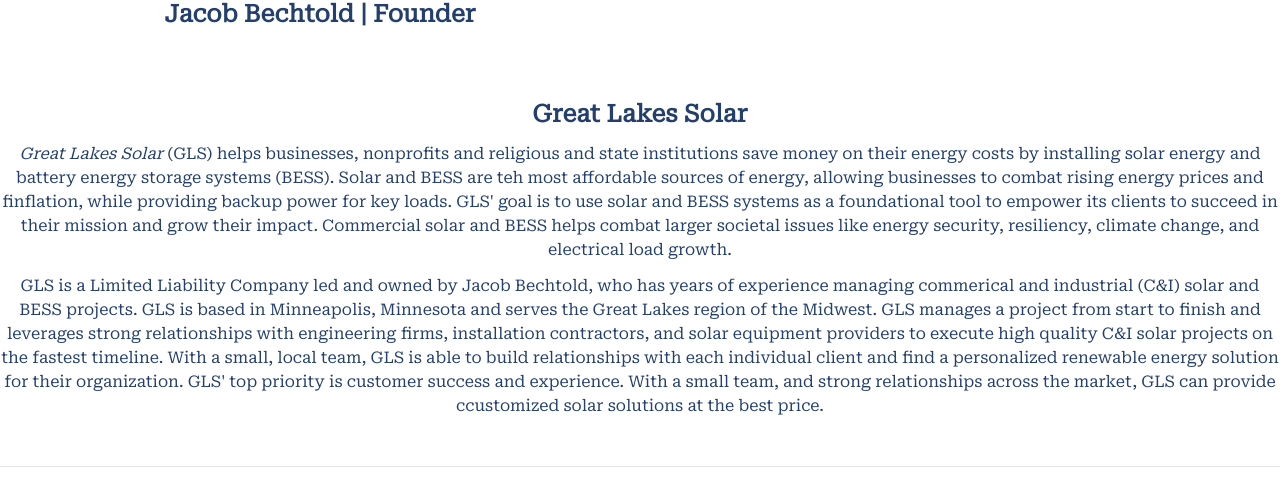
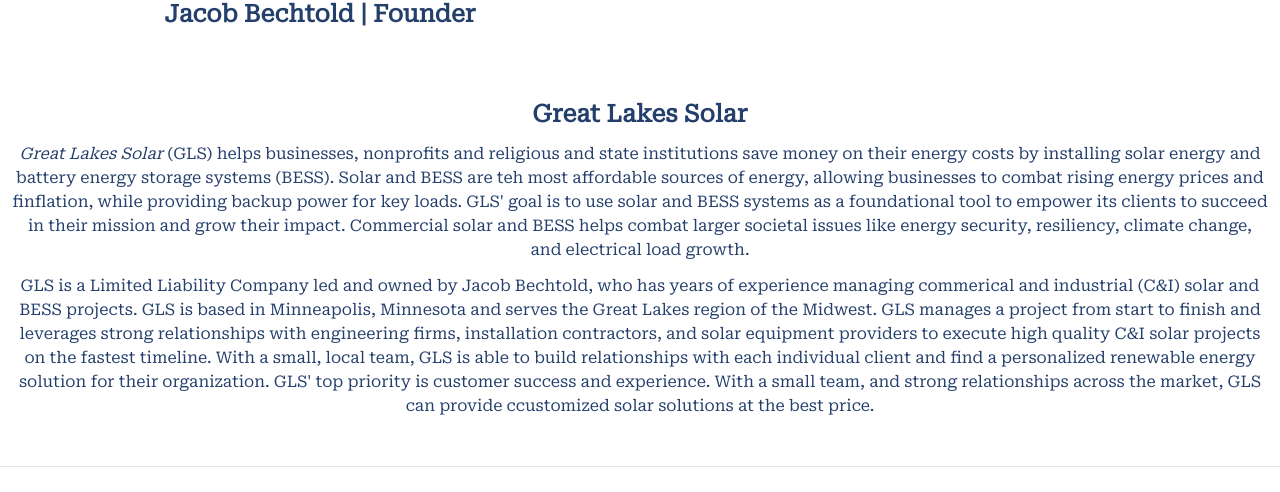
Before and after one commit to AdamWetmore/greatlakesolar, a Next.js app in the folder great-lakes-solar/: page /about in a window 1280 px wide. Shown: the part 1531-2023 px from the top of the page. Built offline with nearby package versions, Linux system fonts and the light colour scheme.

Commit message:
about page responsive done

```diff
--- a/great-lakes-solar/src/pages/about/index.tsx
+++ b/great-lakes-solar/src/pages/about/index.tsx
@@ -14,7 +14,7 @@
                     objectFit="cover"
                     className="absolute inset-0 z-40 object-cover brightness-75"
                 />
-                <div className="relative flex h-full flex-col px-4 py-10">
+                <div className="relative flex h-full flex-col gap-5 px-4 py-10">
                     <div className="text-accent grid h-full place-content-center space-y-3">
                         <h1>Our Mission</h1>
                         <p className="mx-auto max-w-4xl text-center text-2xl">
@@ -54,7 +54,7 @@
                         />
                         <h2 className="mt-3">Jacob Bechtold | Founder</h2>
                     </div>
-                    <div className="my-auto mr-3 space-y-12">
+                    <div className="m-auto space-y-12 px-3 text-center lg:text-left">
                         <p>
                             With a B.S in Industrial and Systems Engineering
                             from the University of Minnesota and a track record
@@ -94,7 +94,7 @@
                     </div>
                 </div>
             </section>
-            <section id="great-lakes-solar" className="space-y-3 py-6">
+            <section id="great-lakes-solar" className="space-y-3 px-3 py-6">
                 <h2>Great Lakes Solar</h2>
                 <p className="mx-auto max-w-7xl text-center">
                     <i>Great Lakes Solar </i> (GLS) helps businesses, nonprofits
--- a/great-lakes-solar/src/pages/index.tsx
+++ b/great-lakes-solar/src/pages/index.tsx
@@ -13,7 +13,7 @@
                     objectFit="cover"
                     className="absolute inset-0 z-40 object-cover brightness-75"
                 />
-                <div className="relative flex h-full flex-col px-4 py-10">
+                <div className="relative flex h-full flex-col gap-5 px-4 py-10">
                     <HeroCard />
                     <div className="text-accent mt-auto text-center text-sm">
                         Photo by{' '}
```
